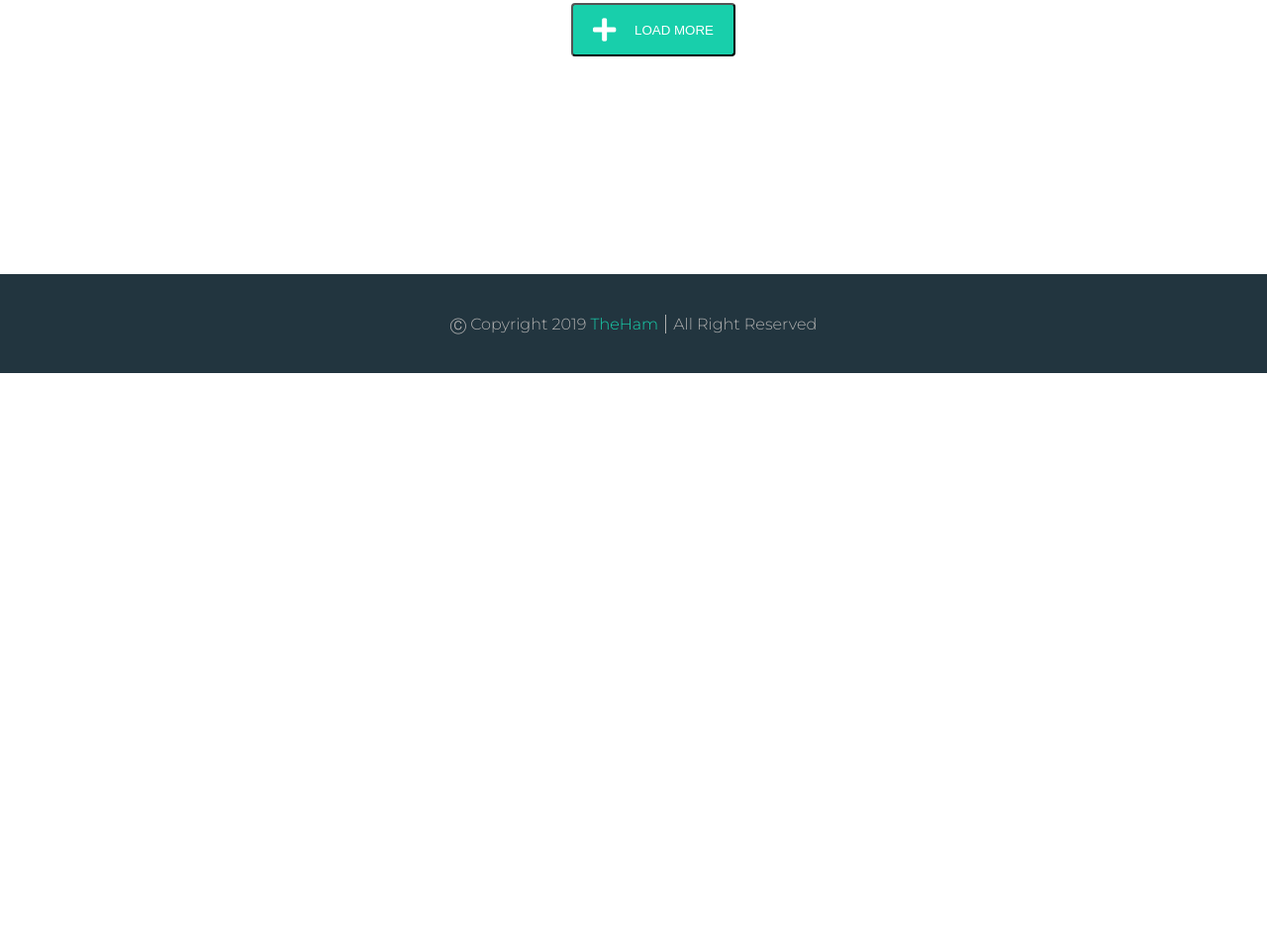
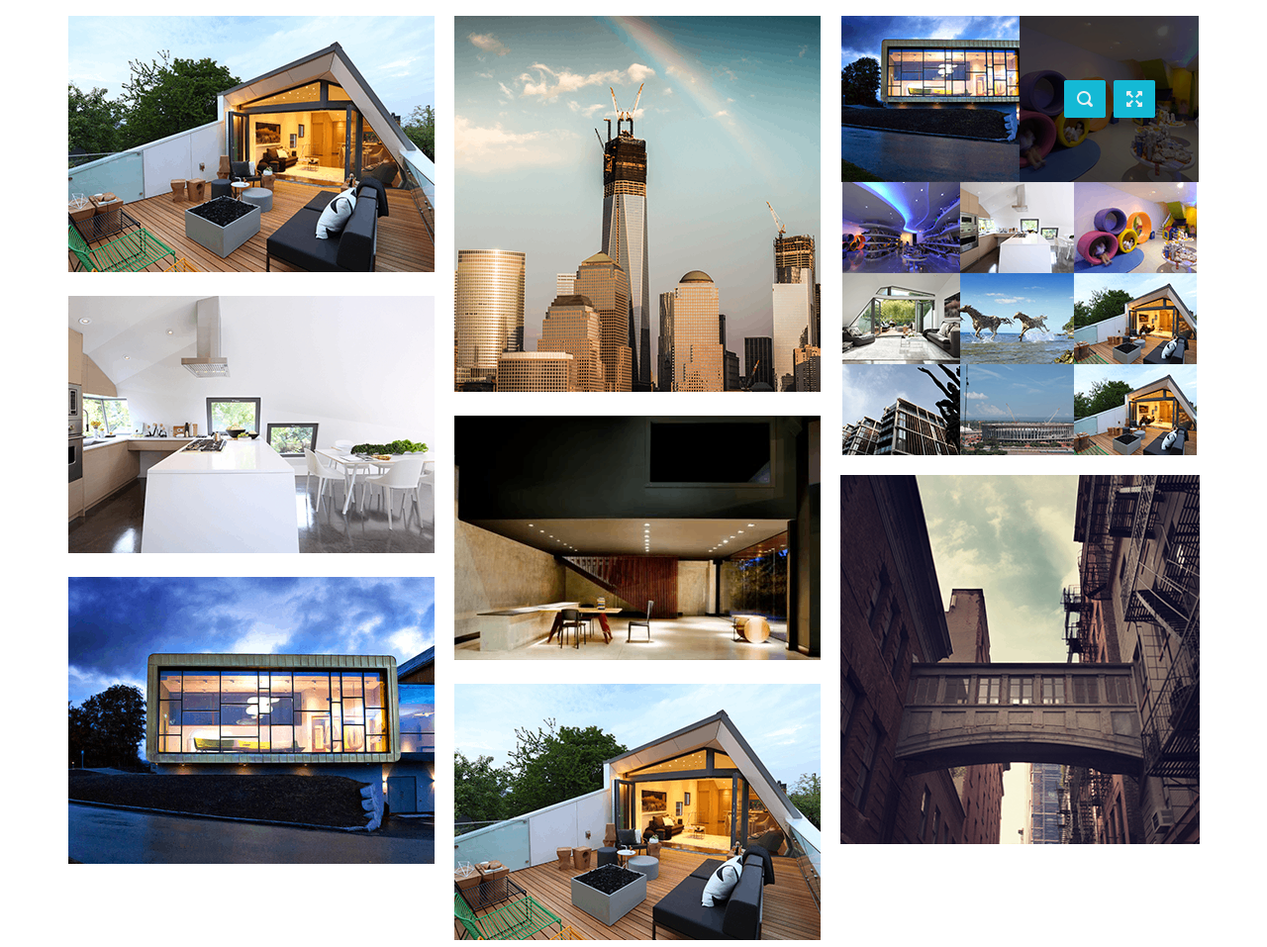
Before and after one commit to Rustam666/Rustam666.github.io, a plain HTML site: page step-project-ham.html in a window 1280 px wide. Shown: the part 7201-8158 px from the top of the page at 99% size. Before the commit the page ends 7583 px from the top, so only its background shows below. Drawn offline with Linux system fonts and the light colour scheme.

Commit message:
homework

```diff
--- a/css/style.css
+++ b/css/style.css
@@ -747,6 +747,7 @@ margin-bottom: 20px;
 
 .container-gallery{
 
+    max-height: 1100px;
     width: 1100px;
     display:flex;
     flex-direction:row;
--- a/js/main.js
+++ b/js/main.js
@@ -229,3 +229,37 @@ $(document).ready(function () {
 
 
 })
+
+$(function() {
+
+    let selectedClass = "";
+    let gallery = $('.container-gallery');
+    let loadMore = $('.load-more2');
+
+    $(".filter").click(function(){
+        $(".filter").removeClass("portfolio-active");
+
+        $(this).addClass("portfolio-active");
+        selectedClass = $(this).attr("data-rel");
+
+        $(".container-gallery div").fadeOut().removeClass('scale-anm');
+        setTimeout(function() {
+            $("."+selectedClass).fadeIn().addClass('scale-anm');
+        }, 300);
+        if($("."+selectedClass).length > 12){
+
+            $(loadMore).css("display","block");
+            $(gallery).css('max-height','1100px');
+            $(".NoContent").first().css("display","none")
+        }else {
+            $(loadMore).css("display","none");
+            $(".NoContent").first().css("display","block")
+        }
+    });
+
+    $(loadMore).click(function() {
+        let maxHeight = $(gallery).css('max-height');
+        $(gallery).css('max-height', "+=1100px");
+
+    });
+});
--- a/step-project-ham.html
+++ b/step-project-ham.html
@@ -376,11 +376,59 @@
     </div>
 
     </div>
+
+
+    <section class="section-gallery">
+        <div class="max-width-content">
+
+            <div class="container-gallery">
+                <div class="row">
+                    <div class="image-container">
+                        <img src="img/gallery/gal1-6.png" alt="" class="small">
+                    </div>
+                    <div class="image-container">
+                        <img src="img/gallery/gal2.png" alt="" class="small">
+                    </div>
+                    <div class="image-container">
+                        <img src="img/gallery/gal3.png" alt="" class="small">
+                    </div>
+                </div>
+                <div class="row">
+                    <div class="image-container">
+                        <img src="img/gallery/gal4.png" alt="" class="med">
+                    </div>
+                    <div class="image-container">
+                        <img src="img/gallery/gal5.png" alt="" class="small">
+                    </div>
+                    <div class="image-container">
+                        <img src="img/gallery/gal1-6.png" alt="" class="small">
+                    </div>
+                </div>
+                <div class="row">
+                    <div class="image-bigcontainer">
+                        <img src="img/gallery/galbg1.png " alt="">
+                        <img src="img/gallery/galbg2.png" alt="">
+                        <img src="img/gallery/galbg4.png" alt="">
+                        <img src="img/gallery/galbg5.png" alt="">
+                        <img src="img/gallery/galbg5.5.png" alt="">
+                        <img src="img/gallery/galbg6.png" alt="">
+                        <img src="img/gallery/galbg7.png" alt="">
+                        <img src="img/gallery/galbg8.png" alt="">
+                        <img src="img/gallery/galbg9.png" alt="">
+                        <img src="img/gallery/galbg10.png" alt="">
+                        <img src="img/gallery/galbg8.png" alt="">
+                    </div>
+                    <div class="image-container">
+                        <img src="img/gallery/gal6.png" alt="" class="med">
+                    </div>
+
+                </div>
+
+            </div>
+
     <button class="load-more2 btn"><i class="fas plus fa-plus"></i>Load more</button>
 </div>
 </section>
-
-
 
 
 <footer class="footer">
```
